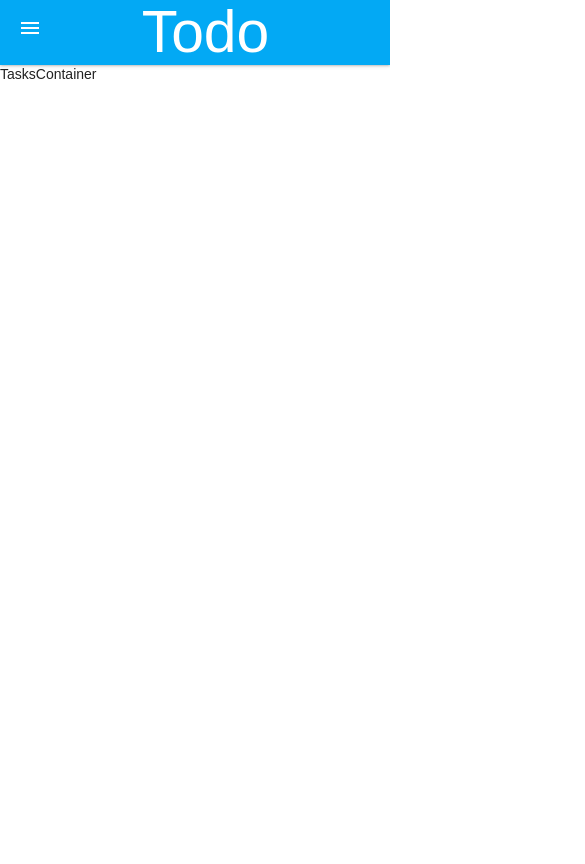
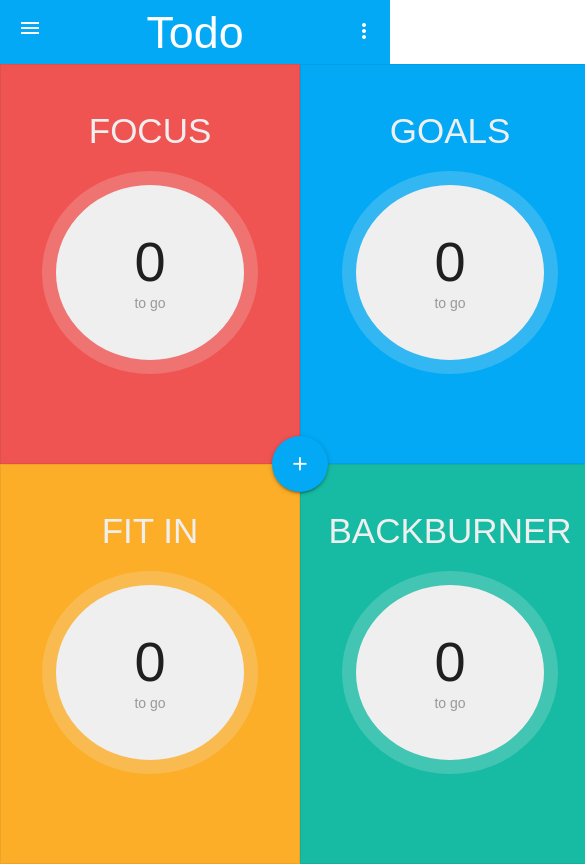
Before and after one commit to Mizuone/react-todo, a React (Create React App) app: page / in a window 390 px wide. Shown: the whole page, 585 px wide, since content can reach past the window. Built offline with nearby package versions, Linux system fonts and the light colour scheme.

Commit message:
finished setting up components for task categories, finished nav styling for desktop and mobile

```diff
--- a/public/index.html
+++ b/public/index.html
@@ -21,17 +21,6 @@
       Learn how to configure a non-root public URL by running `npm run build`.
     -->
     <title>React App</title>
-    <script>
-
-    document.addEventListener('DOMContentLoaded', () => {
-
-      let elem = document.querySelector('.sidenav');
-      let instance = M.Sidenav.init(elem, {
-        edge: 'left'
-      });
-
-    });
-    </script>
   </head>
   <body>
     <noscript>
--- a/src/components/navigation/navigation.js
+++ b/src/components/navigation/navigation.js
@@ -6,7 +6,7 @@ export default class Navigation extends Component {
       <nav>
         <div className="desktop-nav">
           <ul id="slide-out" className="sidenav sidenav-fixed hoverable">
-            <li><a href="#" className="subheader light-blue white-text"><i className="material-icons hide-on-large-only">arrow_back</i>Todo</a></li>
+            <li><a href="#" className="subheader light-blue white-text"><i className="material-icons hide-on-large-only white-text sidenav-arrow">arrow_back</i>Todo</a></li>
             <li><a href="#!">View Tasks</a></li>
             <li><a href="#!">About</a></li>
             <li><a href="#!">Settings</a></li>
@@ -16,6 +16,10 @@ export default class Navigation extends Component {
         <div className="mobile-nav light-blue white-text">
           <a href="#" data-target="slide-out" className="sidenav-trigger"><i className="material-icons">menu</i></a>
           <h1>Todo</h1>
+          <a className="dropdown-trigger" href="#!" data-target="dropdown1"><i className="material-icons">more_vert</i></a>
+          <ul id='dropdown1' className='dropdown-content'>
+            <li><a href="#!">Clear All</a></li>
+          </ul>
         </div>
 
       </nav>
--- /dev/null
+++ b/src/components/navigation/navigation_triggers/navigation_triggers.js
@@ -0,0 +1,21 @@
+import M from 'materialize-css/dist/js/materialize.js';
+
+class NavigationTriggers {
+
+  static sideNavEvents() {
+    let sideNav = document.querySelector('.sidenav');
+    let instance = M.Sidenav.init(sideNav, { edge: 'left' });
+
+    document.querySelector('.sidenav-arrow').addEventListener('click', () => {
+      instance.close();
+    });
+  }
+
+  static dropDownMenuOpenEvent() {
+    let dropDown = document.querySelector('.dropdown-trigger');
+    let instance = M.Dropdown.init(dropDown, {});
+  }
+
+}
+
+export default NavigationTriggers;
--- a/src/components/task-categories/backburner-tasks.js
+++ b/src/components/task-categories/backburner-tasks.js
@@ -0,0 +1,19 @@
+import React, { Component } from 'react';
+
+class BackBurnerTasks extends Component {
+  render() {
+    return (
+      <div className="backburner-container">
+        <h2 class="backburner-container-title">backburner</h2>
+        <div class="backburner-container-tasks-circle">
+          <div class="backburner-container-tasks-circle-amount-container">
+            <h3>0</h3>
+            <p>to go</p>
+          </div>
+        </div>
+      </div>
+    )
+  }
+}
+
+export default BackBurnerTasks;
--- a/src/components/task-categories/fitin-tasks.js
+++ b/src/components/task-categories/fitin-tasks.js
@@ -0,0 +1,19 @@
+import React, { Component } from 'react';
+
+class FitInTasks extends Component {
+  render() {
+    return (
+      <div className="fitin-container">
+        <h2 class="fitin-container-title">fit in</h2>
+        <div class="fitin-container-tasks-circle">
+          <div class="fitin-container-tasks-circle-amount-container">
+            <h3>0</h3>
+            <p>to go</p>
+          </div>
+        </div>
+      </div>
+    )
+  }
+}
+
+export default FitInTasks;
--- a/src/components/task-categories/focus-tasks.js
+++ b/src/components/task-categories/focus-tasks.js
@@ -0,0 +1,19 @@
+import React, { Component } from 'react';
+
+class FocusTasks extends Component {
+  render() {
+    return (
+      <div className="focus-container">
+        <h2 class="focus-container-title">focus</h2>
+        <div class="focus-container-tasks-circle">
+          <div class="focus-container-tasks-circle-amount-container">
+            <h3>0</h3>
+            <p>to go</p>
+          </div>
+        </div>
+      </div>
+    )
+  }
+}
+
+export default FocusTasks;
--- a/src/components/task-categories/goals-tasks.js
+++ b/src/components/task-categories/goals-tasks.js
@@ -0,0 +1,19 @@
+import React, { Component } from 'react';
+
+class GoalsTasks extends Component {
+  render() {
+    return (
+      <div className="goals-container">
+        <h2 class="goals-container-title">goals</h2>
+        <div class="goals-container-tasks-circle">
+          <div class="goals-container-tasks-circle-amount-container">
+            <h3>0</h3>
+            <p>to go</p>
+          </div>
+        </div>
+      </div>
+    )
+  }
+}
+
+export default GoalsTasks;
--- a/src/components/task-categories/views/focus-tasks-view.js
+++ b/src/components/task-categories/views/focus-tasks-view.js
@@ -0,0 +1 @@
+import React from 'react';
--- a/src/containers/tasks-container.js
+++ b/src/containers/tasks-container.js
@@ -1,10 +1,22 @@
 import React, { Component } from 'react';
+import FocusTasks from '../components/task-categories/focus-tasks';
+import GoalsTasks from '../components/task-categories/goals-tasks';
+import FitInTasks from '../components/task-categories/fitin-tasks';
+import BackBurnerTasks from '../components/task-categories/backburner-tasks';
 
 export default class TasksContainer extends Component {
     render() {
       return(
-        <div>
-          TasksContainer
+        <div className="tasks-main-container">
+          <div className="divider-container">
+            <FocusTasks />
+            <GoalsTasks />
+          </div>
+          <div className="divider-container">
+            <FitInTasks />
+            <BackBurnerTasks />
+          </div>
+          <a className="btn-floating btn-large waves-effect waves-light light-blue"><i className="material-icons">add</i></a>
         </div>
       );
     }
--- a/src/index.css
+++ b/src/index.css
@@ -20,9 +20,15 @@ body,
 }
 
 #root nav {
-  width: 0;
-  box-shadow: 0;
+  max-width: 300px;
+  box-shadow: none;
   background-color: #fff;
+}
+.todo-app-container {
+  display: flex;
+}
+.desktop-nav .sidenav .subheader {
+  font-size: 2rem;
 }
 
 .mobile-nav {
@@ -31,13 +37,133 @@ body,
 .mobile-nav h1 {
   text-align: center;
   margin: 0;
-  margin-right: 10%;
+}
+.dropdown-trigger {
+  position: absolute;
+  right: 1rem;
+  top: 0.2rem;
+}
+nav .mobile-nav .sidenav-trigger {
+  position: absolute;
+}
+.sidenav-arrow {
+  cursor: pointer;
+  pointer-events: auto;
+}
+.tasks-main-container {
+  position: relative;
+  margin: auto;
+}
+.divider-container {
+  display: flex;
+}
+.divider-container > div {
+  width: 300px;
+  height: 400px;
+  padding: 1rem;
+  border: 1px solid rgba(0,0,0,0.06);
+}
+.focus-container,
+.goals-container,
+.fitin-container,
+.backburner-container {
+  transition: all 0.3s ease-in-out;
+  cursor: pointer;
+}
+.focus-container {
+  background-color: #EF5452;
+}
+.goals-container {
+  background-color: #03a9f4;
+}
+.fitin-container {
+  background-color: #FCAE28;
+}
+.backburner-container {
+  background-color: #17BBA3;
+}
+
+.focus-container:hover {
+  background-color: rgba(239, 84, 82, 0.8);
+}
+.goals-container:hover {
+  background-color: rgba(3, 169, 244, 0.8);
+}
+.fitin-container:hover {
+  background-color: rgba(252, 174, 40, 0.8);
+}
+.backburner-container:hover {
+  background-color: rgba(23, 187, 163, 0.8);
+}
+.focus-container-title,
+.goals-container-title,
+.fitin-container-title,
+.backburner-container-title {
+  text-align: center;
+  font-weight: lighter;
+  text-transform: uppercase;
+  font-size: 2.5rem;
+  color: #efefef;
+}
+.focus-container-tasks-circle,
+.goals-container-tasks-circle,
+.fitin-container-tasks-circle,
+.backburner-container-tasks-circle {
+  position: relative;
+  width: 80%;
+  height: 55%;
+  border-radius: 50%;
+  margin: auto;
+  background-color: #efefef;
+  border: 1rem solid;
+}
+.focus-container-tasks-circle {
+  border-color: rgba(239, 84, 82, 0.8);
+}
+.goals-container-tasks-circle {
+  border-color: rgba(3, 169, 244, 0.8);
+}
+.fitin-container-tasks-circle {
+  border-color: rgba(252, 174, 40, 0.8);
+}
+.backburner-container-tasks-circle {
+  border-color: rgba(23, 187, 163, 0.8);
+}
+.tasks-main-container a.btn-floating.btn-large.waves-effect.waves-light.light-blue,
+.focus-container-tasks-circle-amount-container,
+.goals-container-tasks-circle-amount-container,
+.fitin-container-tasks-circle-amount-container,
+.backburner-container-tasks-circle-amount-container {
+  position: absolute;
+  top: 50%;
+  left: 50%;
+  transform: translate(-50%, -50%);
+}
+.focus-container-tasks-circle-amount-container h3,
+.goals-container-tasks-circle-amount-container h3,
+.fitin-container-tasks-circle-amount-container h3,
+.backburner-container-tasks-circle-amount-container h3 {
+  margin: 0;
+  font-size: 4rem;
+}
+.focus-container-tasks-circle-amount-container p,
+.goals-container-tasks-circle-amount-container p,
+.fitin-container-tasks-circle-amount-container p,
+.backburner-container-tasks-circle-amount-container p {
+  margin: 0;
+  color: #999;
 }
 
 @media screen and (max-width: 992px) {
-
+  .todo-app-container {
+    flex-direction: column;
+  }
   .mobile-nav {
     display: block;
+  }
+  nav h1 {
+    font-size: 3.2rem;
+    line-height: 64px
   }
   .desktop-nav {
     height: 0;
@@ -46,6 +172,7 @@ body,
   #root nav {
     height: 64px;
     width: 100%;
+    max-width: 100%;
     background-color: #039be5;
   }
 }
--- a/src/index.js
+++ b/src/index.js
@@ -1,8 +1,12 @@
 import React from 'react';
 import ReactDOM from 'react-dom';
 import './index.css';
+import NavigationTriggers from'./components/navigation/navigation_triggers/navigation_triggers';
 import App from './App';
 import registerServiceWorker from './registerServiceWorker';
 
 ReactDOM.render(<App />, document.getElementById('root'));
 registerServiceWorker();
+
+NavigationTriggers.sideNavEvents();
+NavigationTriggers.dropDownMenuOpenEvent();
```
